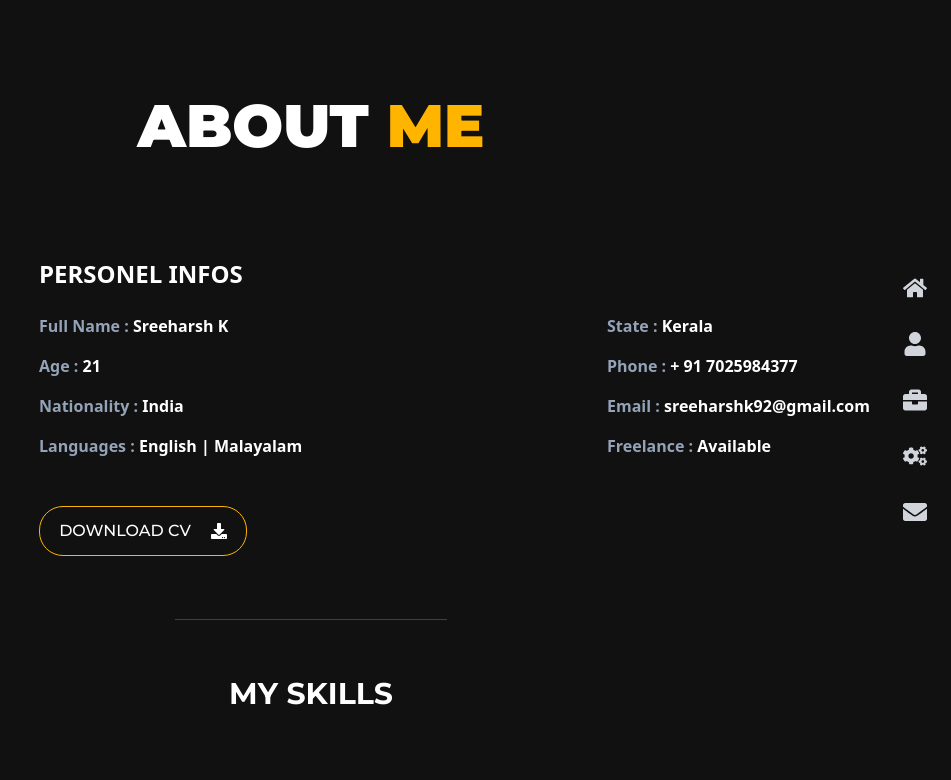
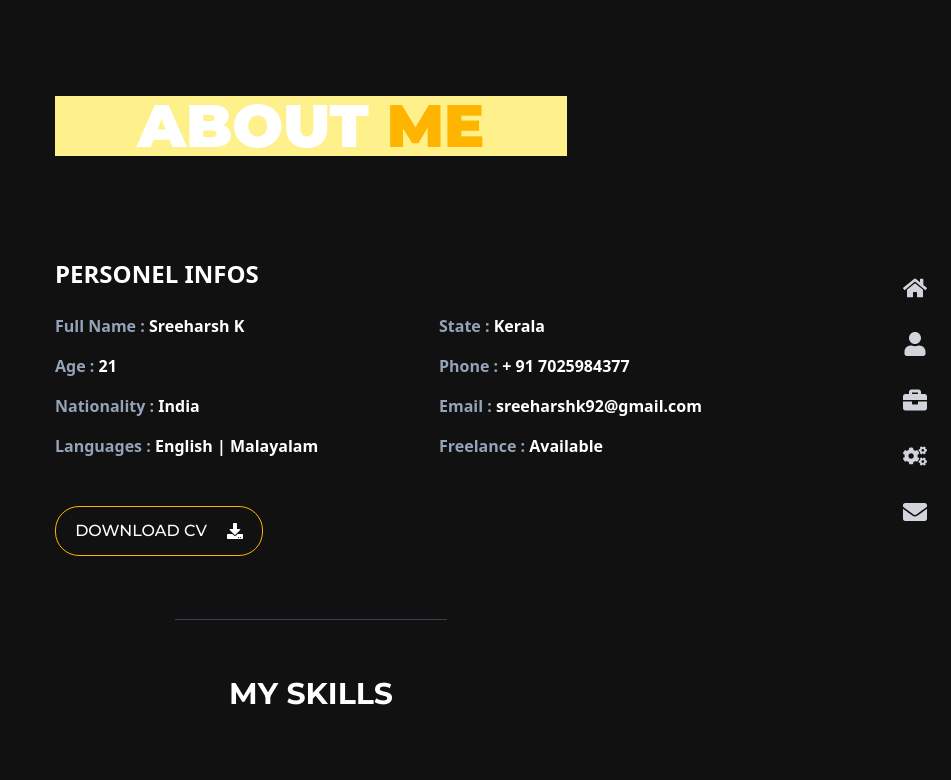
Before and after one commit to sreeharshk92/Portfolio, a React (Create React App) app: page /About in a window 1280 px wide. Shown: the top 780 px of the page, without its empty margins (329-1280 px from the left). Built offline with nearby package versions, Linux system fonts and the light colour scheme.

Commit message:
responsive

```diff
--- a/src/Components/About.jsx
+++ b/src/Components/About.jsx
@@ -1,11 +1,9 @@
 import React from 'react';
 import './About.css'
-import { FaDownload } from 'react-icons/fa'
+import { FaDownload } from 'react-icons/fa';
 import { FaGraduationCap } from "react-icons/fa";
 import { FaSchool } from "react-icons/fa";
 import { FaBriefcase } from 'react-icons/fa';
-
-
 
 const About = () => {
 
@@ -20,25 +18,24 @@ const About = () => {
   ];
 
   return (
-    <section id="about" className="py-[6rem] bg-customColor  text-white text-center">
-      <div className='px-[23rem] items-center'>
+    <section id="about" className="py-[6rem] bg-customColor  text-white">
+      <div className='lg:px-96 md:px-96 px-10 flex flex-col justify-center'>
 
-
-        <h2 style={{ fontFamily: 'Montserrat,sans-serif', fontWeight: '900' }} className="text-6xl font-bold mb-[6.4rem]">ABOUT <span className='text-yellowColor'>ME</span></h2>
-        <h3 className="text-2xl font-bold text-start mb-6">PERSONEL INFOS</h3>
-        <div className="w-[55rem] mx-auto grid grid-cols-1 md:grid-cols-2 gap-[16rem] text-left">
-          <div className='font-semibold'>
+        <h2 style={{ fontFamily: 'Montserrat,sans-serif', fontWeight: '900' }} className="text-6xl text-center font-bold mb-[6.4rem] bg-yellow-200">ABOUT <span className='text-yellowColor'>ME</span></h2>
+        <h3 className="text-2xl font-bold mb-6 text-start">PERSONEL INFOS</h3>
+        <div className="mx-auto grid grid-cols-1 md:grid-cols-2 lg:grid-cols-2 gap-[16rem] text-start">
+          <div className='font-semibold w-72'>
             <p className="mb-4"><span className=" text-slate-400">Full Name : </span>Sreeharsh K</p>
             <p className="mb-4"><span className=" text-slate-400">Age : </span>21</p>
             <p className="mb-4"><span className=" text-slate-400">Nationality : </span>India</p>
             <p className="mb-4"><span className=" text-slate-400">Languages : </span>English | Malayalam</p>
           </div>
-          <div className='font-semibold'>
+
+          <div className='font-semibold w-72'>
             <p className="mb-4"><span className=" text-slate-400">State : </span>Kerala</p>
             <p className="mb-4"><span className=" text-slate-400">Phone : </span>+ 91 7025984377</p>
             <p className="mb-4"><span className=" text-slate-400">Email : </span>sreeharshk92@gmail.com</p>
             <p className="mb-4"><span className=" text-slate-400">Freelance : </span>Available</p>
-
           </div>
 
         </div>
@@ -49,7 +46,7 @@ const About = () => {
 
 
       <hr className="mx-[31.5rem] border-slate-700 mb-14" />
-      <h3 style={{ fontFamily: 'Montserrat,sans-serif', fontWeight: '700' }} className="text-3xl font-bold mb-16">MY SKILLS</h3>
+      <h3 style={{ fontFamily: 'Montserrat,sans-serif', fontWeight: '700' }} className="text-3xl text-center font-bold mb-16">MY SKILLS</h3>
 
       <div className="container mx-auto grid grid-cols-1 sm:grid-cols-2 md:grid-cols-3 gap-8 px-6 s">
 
@@ -74,9 +71,9 @@ const About = () => {
 
       <section className='py-10'>
         <hr className="mx-[31.5rem] border-slate-700 mb-14" />
-        <h3 style={{ fontFamily: 'Montserrat,sans-serif', fontWeight: '700' }} className="text-3xl font-bold mb-16">EDUCATION & EXPERIENCE</h3>
+        <h3 style={{ fontFamily: 'Montserrat,sans-serif', fontWeight: '700' }} className="text-3xl font-bold text-center mb-16">EDUCATION & EXPERIENCE</h3>
 
-        <main className='education-container'>
+        <main className='education-container grid grid-cols-2 md:grid-cols-1 md:gap-3 md:px-10 lg:grid-cols-2'>
 
 
           <section className='flex flex-col gap-8'>
--- a/src/Components/Sidebar.jsx
+++ b/src/Components/Sidebar.jsx
@@ -5,7 +5,7 @@ import './Sidebar.css';
 
 const Sidebar = () => {
   return (
-    <nav  className=" fixed lg:right-0 md:right-0 bottom-0 flex lg:top-1/2 md:top-1/2 lg:transform md:transform lg:-translate-y-1/2 md:-translate-y-1/2  lg:px-6  md:px-6 lg:flex md:flex  lg:flex-col md:flex-col lg:items-center lg:justify-center md:items-center md:justify-center z-20">
+    <nav  className="bg-[#111111] fixed lg:right-0 md:right-0 bottom-0 flex lg:top-1/2 md:top-1/2 lg:transform md:transform lg:-translate-y-1/2 md:-translate-y-1/2  lg:px-6  md:px-6 lg:flex md:flex  lg:flex-col md:flex-col lg:items-center lg:justify-center md:items-center md:justify-center z-20">
       <div className='lg:flex lg:flex-col lg:gap-8 md:flex md:flex-col md:gap-8 flex gap-9'>
       <a href='/' className='text-gray-300 hover:text-yellowColor'><FaHome size={24} /></a>
       <a href='/about' className='text-gray-300 hover:text-yellowColor'><FaUser size={24} /></a>
```
